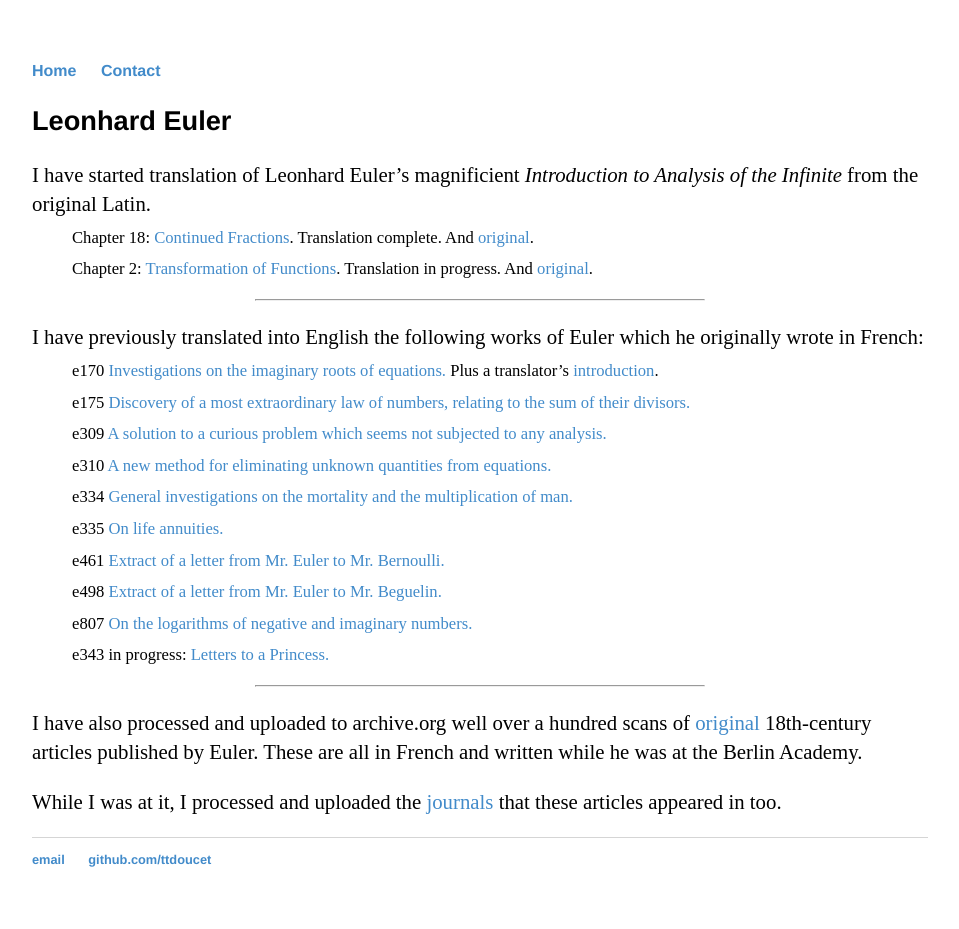
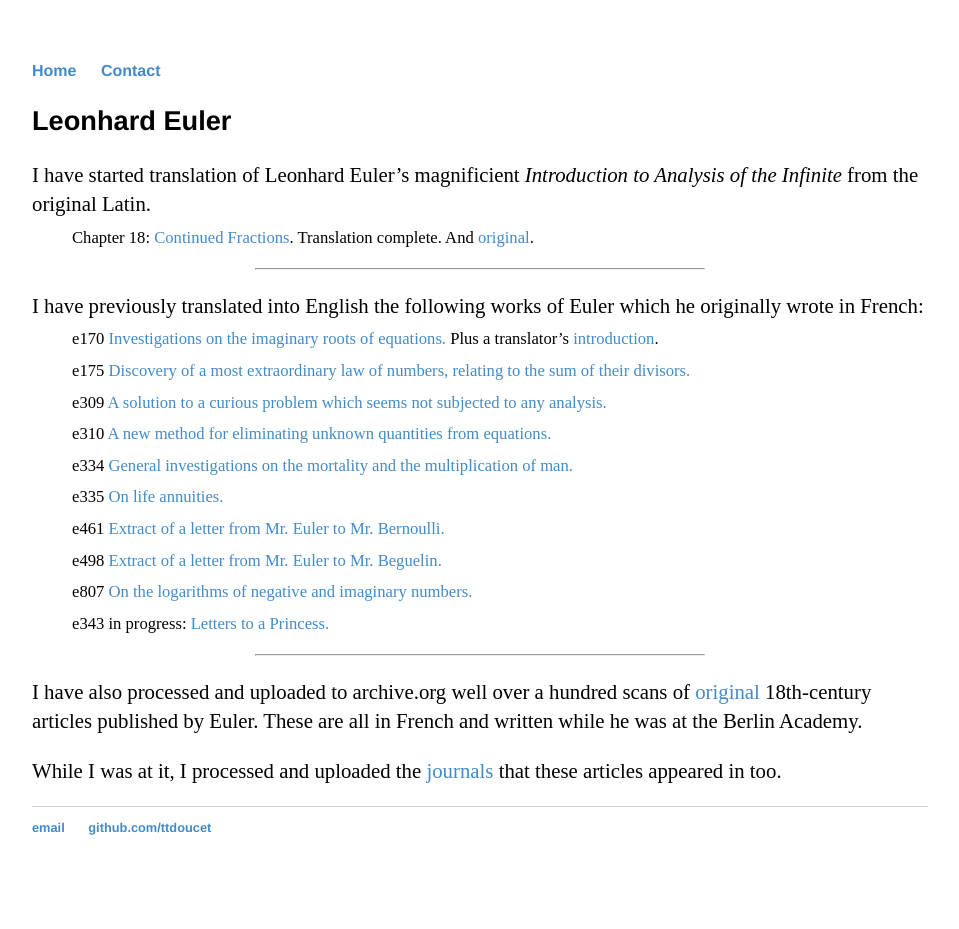
Before and after one commit to ttdoucet/ttdoucet.github.io, a Jekyll site: the page built from euler/index.md, in a window 1280 px wide. Shown: the whole page, without its empty margins (160-1119 px from the left). Built offline with Jekyll 4.4.1, drawn with Linux system fonts in a browser that asks for light colours; after the commit the page ends 900 px from its top, so only the background shows below that.

Commit message:
Removed incomplete draft translation.

```diff
--- a/euler/index.md
+++ b/euler/index.md
@@ -10,7 +10,6 @@ Latin.
 
 <div class="eulerdocs"></div>
 * Chapter 18: [Continued Fractions][e101-ch18-en]. Translation complete.  And [original][e101-ch18].
-* Chapter 2: [Transformation of Functions][e101-ch02-en].  Translation in progress.  And [original][e101-ch02].
 
 <hr style="width: 50%" />
 
```
Also changed, not shown: 2 other files.
